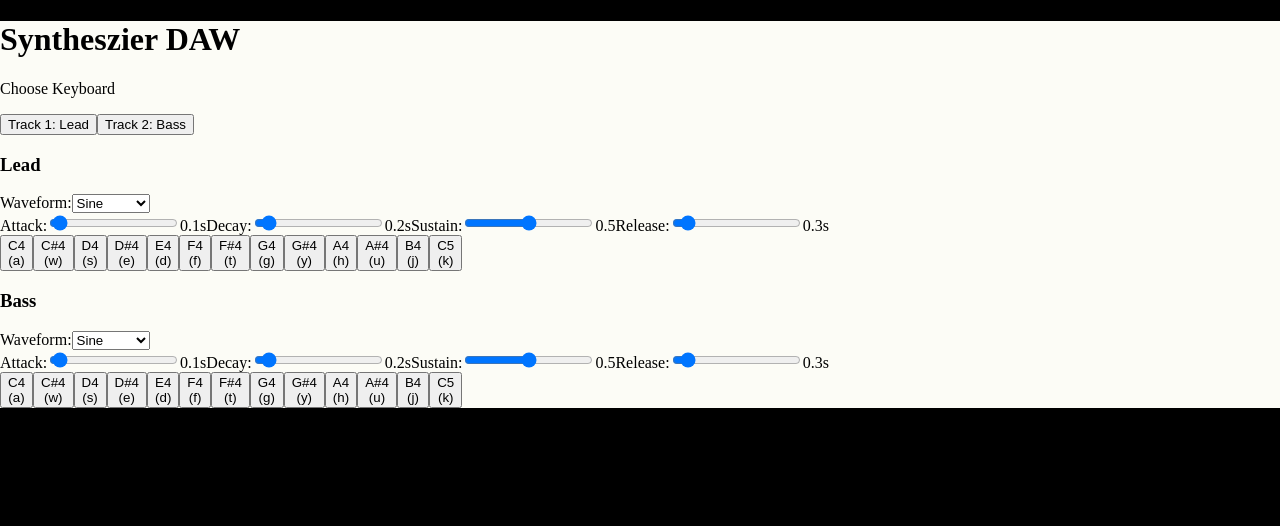
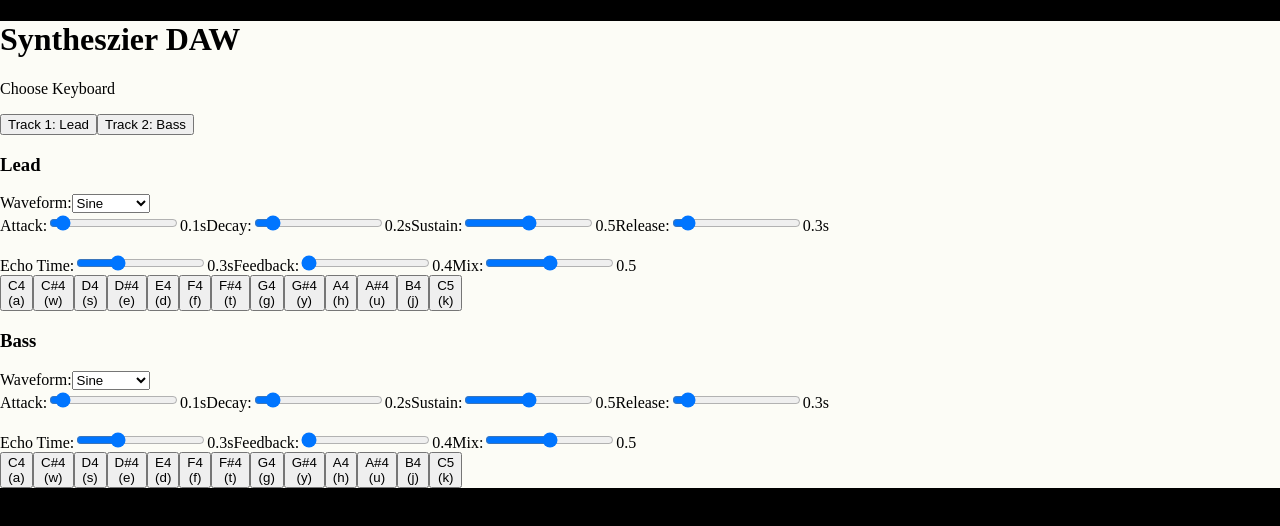
Before and after one commit to ColeSexton/U2-Final-Cole-S, a React (Vite) app in the folder final-U1-frontend/coles-webpage/: page /synth in a window 1280 px wide. Shown: the top 526 px of the page. Built offline with nearby package versions, Linux system fonts and the light colour scheme.

Commit message:
created echo Control component, and updated synthtrack, and createSynth function

```diff
--- a/final-U1-frontend/coles-webpage/src/components/synth/ADSRControls.jsx
+++ b/final-U1-frontend/coles-webpage/src/components/synth/ADSRControls.jsx
@@ -7,25 +7,25 @@ const ADSRControls =({attack, decay, sustain, release, setAttack, setDecay, setS
 
         <label>
             Attack:
-            <input type='range' min="0" max="4" step="0.1" value={attack} onChange={(e) => setAttack(parseFloat(e.target.value))}/>
+            <input type='range' min="0" max="2" step="0.01" value={attack} onChange={(e) => setAttack(parseFloat(e.target.value))}/>
             {attack}s
         </label>
 
         <label>
             Decay:
-            <input type='range' min="0" max="3" step="0.1" value={decay} onChange={(e) => setDecay(parseFloat(e.target.value))} />
+            <input type='range' min="0" max="2" step="0.01" value={decay} onChange={(e) => setDecay(parseFloat(e.target.value))} />
             {decay}s
         </label>
 
         <label>
             Sustain:
-            <input type='range'  min="0" max="1" step="0.1" value={sustain} onChange={(e) => setSustain(parseFloat(e.target.value))}/>
+            <input type='range'  min="0" max="1" step="0.01" value={sustain} onChange={(e) => setSustain(parseFloat(e.target.value))}/>
             {sustain}
         </label>
 
         <label>
             Release:
-            <input type='range' min="0" max="4" step="0.1" value={release} onChange={(e) => setRelease(parseFloat(e.target.value))}/>
+            <input type='range' min="0" max="4" step="0.01" value={release} onChange={(e) => setRelease(parseFloat(e.target.value))}/>
             {release}s
         </label>
 
--- a/final-U1-frontend/coles-webpage/src/components/synth/EchoControl.jsx
+++ b/final-U1-frontend/coles-webpage/src/components/synth/EchoControl.jsx
@@ -0,0 +1,27 @@
+const EchoControl =({echoTime, setEchoTime, feedback, setFeedback, mix, setMix}) =>{
+    return(
+        <div className="echoControls">
+            <label>
+                Echo Time:
+                <input type="range" min="0" max="1" step="0.01" value={echoTime} onChange={(e) => setEchoTime(parseFloat(e.target.value))} />
+                {echoTime}s
+            </label>
+
+            <label>
+                Feedback:
+                <input type="range" min="0" max="0.9" stpe="0.01" value={feedback} onChange={(e)=> setFeedback(parseFloat(e.target.value))} />
+                {feedback}
+            </label>
+
+            <label>
+                Mix:
+                <input type="range" min="0" max="1" step="0.01" value={mix} onChange={(e)=> setMix(parseFloat(e.target.value))}/>
+                {mix}
+            </label>
+
+        </div>
+    );
+
+};
+
+export default EchoControl;
--- a/final-U1-frontend/coles-webpage/src/components/synth/SynthTrack.jsx
+++ b/final-U1-frontend/coles-webpage/src/components/synth/SynthTrack.jsx
@@ -2,6 +2,7 @@ import React, { useState, useRef, useEffect } from 'react';
 import { createSynth } from '../utils/audioUtils';
 import '../synth/SynthTrack.css';
 import ADSRControls from './ADSRControls';
+import EchoControl from './EchoControl';
 
 const keyboardNotes = {
     a: 261.63, //c
@@ -48,6 +49,12 @@ const SynthTrack = ({ defaultWaveform = 'sine', octaveShift = 0, isActive = fals
     const [sustain, setSustain] = useState(0.5);
     const [release, setRelease] = useState(0.3);
 
+    //echo state variables
+    const [echoTime, setEchoTime] = useState(0.3);
+    const [feedback, setFeedback] = useState(0.4);
+    const [mix, setMix] = useState(0.5);
+
+
     const playNote = (baseFreq, keyId) => {
 
         const freq = baseFreq * Math.pow(2,octaveShift);
@@ -59,7 +66,11 @@ const SynthTrack = ({ defaultWaveform = 'sine', octaveShift = 0, isActive = fals
 
         if(activeOscillators.current[keyId]) return;
 
-        const {osc, gain} = createSynth(audioCtxRef.current, waveform, freq);
+        const {osc, gain} = createSynth(audioCtxRef.current, waveform, freq, {
+            time: echoTime,
+            feedback,
+            mix
+        });
 
         gain.gain.cancelScheduledValues(now);
         gain.gain.setValueAtTime(0, now);
@@ -133,7 +144,16 @@ const SynthTrack = ({ defaultWaveform = 'sine', octaveShift = 0, isActive = fals
             sustain={sustain} setSustain={setSustain}
             release={release} setRelease={setRelease}
         />
+        <br />
 
+        <EchoControl
+            echoTime={echoTime}
+            setEchoTime={setEchoTime}
+            feedback={feedback}
+            setFeedback={setFeedback}
+            mix={mix}
+            setMix={setMix}
+        />
 
       <div className='piano'>
         {noteKeyFreq.map(({note, key, freq})=>(
--- a/final-U1-frontend/coles-webpage/src/components/utils/audioUtils.jsx
+++ b/final-U1-frontend/coles-webpage/src/components/utils/audioUtils.jsx
@@ -6,8 +6,30 @@ export function createSynth(audioCtx, waveform ='sine', frequency= 440){
     osc.frequency.value = frequency
     gain.gain.setValueAtTime(0.5, audioCtx.currentTime);
 
+    const delayNode = audioCtx.createDelay();
+    delayNode.delayTime.value = echo.time;
+
+    const feedbackGain = audioCtx.createGain();
+    feedbackGain.gain.value = echo.feedback;
+
+    const wetGain = audioCtx.createGain();
+    wetGain.gain.value = echo.feedback;
+
+    const dryGain = audioCtx.createGain();
+    dryGain.gain.value = 1 - echo.mix;
+
+    delayNode.connect(feedbackGain);
+    feedbackGain.connect(delayNode);
+
+    gain.connect(dryGain);
+    gain.connect(delayNode);
+    delayNode.connect(wetGain);
+
+    dryGain.connect(audioCtx.destination);
+    wetGain.connect(audioCtx.destination);
+
+
     osc.connect(gain);
-    gain.connect(audioCtx.destination);
 
     return {osc, gain };
 
```
